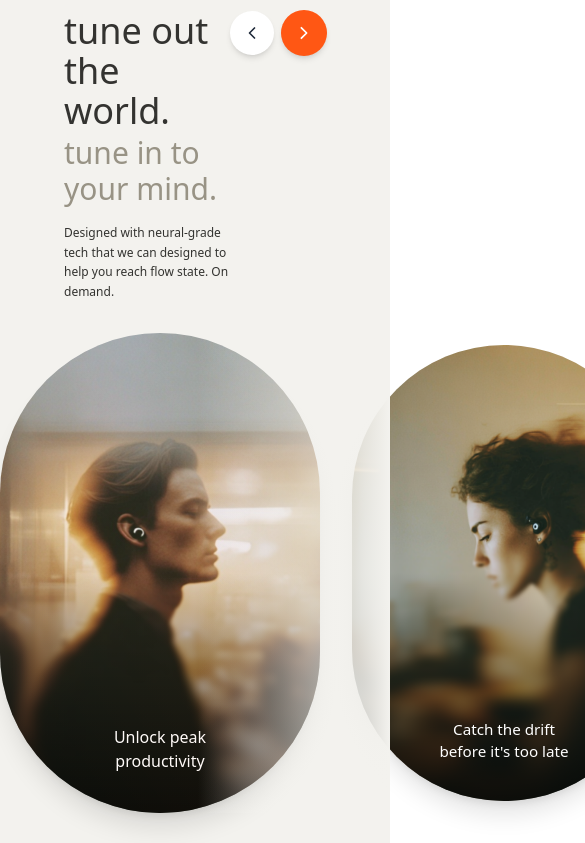
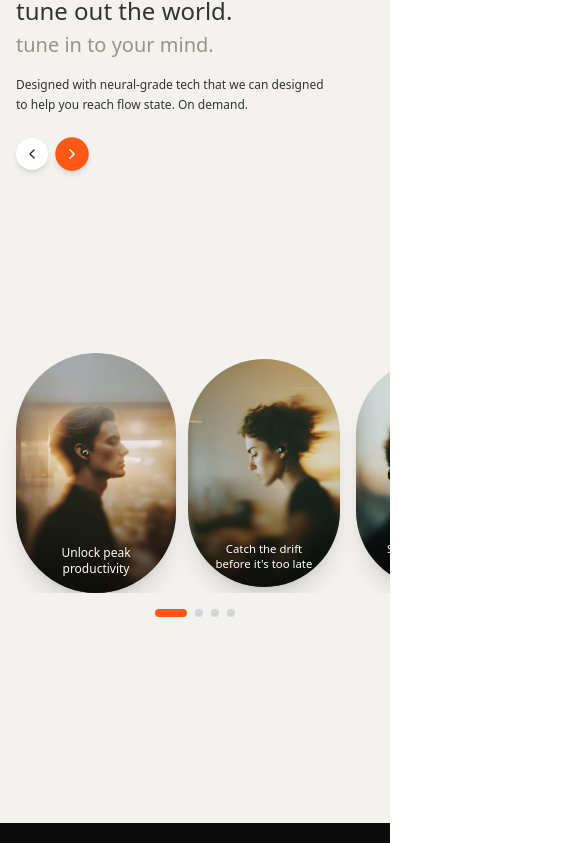
Before and after one commit to waqas-gul/zone-website, a React (Vite) app: page / in a window 390 px wide. Shown: the part 2116-2959 px from the top of the page, 585 px wide, since content can reach past the window. Built offline with nearby package versions, Linux system fonts and the light colour scheme.

Commit message:
make the slider respnosve

```diff
--- a/src/components/Slider.tsx
+++ b/src/components/Slider.tsx
@@ -54,16 +54,16 @@ export default function Slider() {
     >
       {/* Header Section */}
       <motion.div
-        className="flex z-10 justify-between items-start my-8 mx-16"
+        className="flex flex-col md:flex-row z-10 justify-between items-start gap-6 my-4 sm:my-6 md:my-8 mx-4 sm:mx-8 md:mx-12 lg:mx-16"
         initial={{ y: 30, opacity: 0 }}
         whileInView={{ y: 0, opacity: 1 }}
         viewport={{ once: true }}
         transition={{ duration: 0.7 }}
       >
         {/* Left: Header Text */}
-        <div className="max-w-md">
+        <div className="max-w-md w-full">
           <motion.h1
-            className="text-4xl md:text-5xl font-light text-[#333330] mb-1"
+            className="text-2xl sm:text-3xl md:text-4xl lg:text-5xl font-light text-[#333330] mb-1"
             initial={{ opacity: 0, x: -20 }}
             whileInView={{ opacity: 1, x: 0 }}
             viewport={{ once: true }}
@@ -72,7 +72,7 @@ export default function Slider() {
             tune out the world.
           </motion.h1>
           <motion.h2
-            className="text-3xl md:text-4xl font-light text-[#989385] mb-4"
+            className="text-xl sm:text-2xl md:text-3xl lg:text-4xl font-light text-[#989385] mb-4"
             initial={{ opacity: 0, x: -20 }}
             whileInView={{ opacity: 1, x: 0 }}
             viewport={{ once: true }}
@@ -81,7 +81,7 @@ export default function Slider() {
             tune in to your mind.
           </motion.h2>
           <motion.p
-            className="text-xs text-[#333330] max-w-xs leading-relaxed"
+            className="text-xs sm:text-sm text-[#333330] max-w-xs leading-relaxed"
             initial={{ opacity: 0 }}
             whileInView={{ opacity: 1 }}
             viewport={{ once: true }}
@@ -92,9 +92,9 @@ export default function Slider() {
           </motion.p>
         </div>
 
-        {/* Right: Navigation Arrows */}
+        {/* Navigation Arrows - Horizontal alignment at top right */}
         <motion.div
-          className="flex gap-2"
+          className="flex gap-2 mt-0 md:mt-24 md:self-end"
           initial={{ opacity: 0, scale: 0.8 }}
           whileInView={{ opacity: 1, scale: 1 }}
           viewport={{ once: true }}
@@ -102,7 +102,7 @@ export default function Slider() {
         >
           <motion.button
             onClick={prevSlide}
-            className="bg-white rounded-full p-3 shadow-md hover:bg-gray-50 transition-colors relative overflow-hidden group"
+            className="bg-white rounded-full p-2 sm:p-3 shadow-md hover:bg-gray-50 transition-colors relative overflow-hidden group"
             aria-label="Previous slide"
             whileHover={{ scale: 1.1 }}
             whileTap={{ scale: 0.9 }}
@@ -113,12 +113,12 @@ export default function Slider() {
               whileHover={{ x: "100%" }}
               transition={{ duration: 0.6 }}
             />
-            <ChevronLeft className="w-5 h-5 text-gray-800 relative z-10" />
+            <ChevronLeft className="w-4 h-4 sm:w-5 sm:h-5 text-gray-800 relative z-10" />
           </motion.button>
 
           <motion.button
             onClick={nextSlide}
-            className="bg-[#FF5714] rounded-full p-3 shadow-md hover:bg-[#ff7e14] transition-colors relative overflow-hidden group"
+            className="bg-[#FF5714] rounded-full p-2 sm:p-3 shadow-md hover:bg-[#ff7e14] transition-colors relative overflow-hidden group"
             aria-label="Next slide"
             whileHover={{ scale: 1.1 }}
             whileTap={{ scale: 0.9 }}
@@ -139,21 +139,21 @@ export default function Slider() {
               whileHover={{ x: "100%" }}
               transition={{ duration: 0.6 }}
             />
-            <ChevronRight className="w-5 h-5 text-white relative z-10" />
+            <ChevronRight className="w-4 h-4 sm:w-5 sm:h-5 text-white relative z-10" />
           </motion.button>
         </motion.div>
       </motion.div>
 
       {/* Carousel Container */}
       <motion.div
-        className="flex-1 z-20  flex items-center justify-end relative"
+        className="flex-1 z-20 flex items-center justify-center md:justify-end relative overflow-hidden w-full"
         initial={{ opacity: 0 }}
         whileInView={{ opacity: 1 }}
         viewport={{ once: true }}
         transition={{ delay: 0.2, duration: 0.8 }}
       >
-        <div className="w-full max-w-6xl relative">
-          <div className="relative">
+        <div className="w-full max-w-6xl relative px-0">
+          <div className="relative overflow-hidden">
             <AnimatePresence mode="wait" custom={direction}>
               <motion.div
                 key={currentSlide}
@@ -178,13 +178,13 @@ export default function Slider() {
                   opacity: { duration: 0.4 },
                   scale: { duration: 0.3 },
                 }}
-                className="flex gap-6"
+                className="flex gap-2 sm:gap-3 md:gap-4 lg:gap-6 px-4 sm:px-0"
               >
-                <div className="flex gap-6">
+                <div className="flex gap-2 sm:gap-3 md:gap-4 lg:gap-6">
                   {slides.map((slide, index) => (
                     <motion.div
                       key={`${currentSlide}-${index}`}
-                      className="flex-shrink-0 w-80 relative"
+                      className="flex-shrink-0 w-40 xs:w-44 sm:w-56 md:w-64 lg:w-80 max-w-[80vw] sm:max-w-none relative"
                       initial={{ opacity: 0, scale: 0.9, y: 20, zIndex: 1 }}
                       animate={{
                         opacity: 1,
@@ -203,11 +203,11 @@ export default function Slider() {
                         transition: { duration: 0.3 },
                       }}
                     >
-                      <div className="relative rounded-full overflow-hidden aspect-[2/3] bg-[#F3F2EE] shadow-xl">
+                      <div className="relative rounded-full overflow-hidden aspect-[2/3] bg-[#F3F2EE] shadow-xl w-full">
                         <motion.img
                           src={slide.image}
                           alt={slide.title}
-                          className="w-full h-full object-cover"
+                          className="w-full h-full object-cover object-center"
                           initial={{ scale: 1.1 }}
                           animate={{ scale: 1 }}
                           transition={{ duration: 0.7 }}
@@ -215,19 +215,19 @@ export default function Slider() {
                         />
                         <div className="absolute inset-0 bg-gradient-to-t from-black/70 via-transparent to-transparent" />
                         <motion.div
-                          className="absolute bottom-10 left-0 right-0 text-center text-white px-6"
+                          className="absolute bottom-4 sm:bottom-6 md:bottom-8 lg:bottom-10 left-0 right-0 text-center text-white px-2 sm:px-3 md:px-4 lg:px-6"
                           initial={{ opacity: 0, y: 20 }}
                           animate={{ opacity: 1, y: 0 }}
                           transition={{ delay: 0.3 }}
                         >
                           <motion.p
-                            className="text-base font-light"
+                            className="text-xs sm:text-sm md:text-base font-light"
                             whileHover={{ scale: 1.05 }}
                           >
                             {slide.title}
                           </motion.p>
                           <motion.p
-                            className="text-base font-light"
+                            className="text-xs sm:text-sm md:text-base font-light"
                             whileHover={{ scale: 1.05 }}
                           >
                             {slide.subtitle}
@@ -252,7 +252,7 @@ export default function Slider() {
 
             {/* Right side blur gradient */}
             <motion.div
-              className="absolute top-0 right-0 bottom-0 w-48 bg-gradient-to-l from-[#F3F2EE] to-transparent pointer-events-none z-10"
+              className="hidden sm:block absolute top-0 right-0 bottom-0 w-24 sm:w-32 md:w-48 bg-gradient-to-l from-[#F3F2EE] to-transparent pointer-events-none z-10"
               initial={{ opacity: 0 }}
               animate={{ opacity: 1 }}
               transition={{ delay: 0.4 }}
@@ -261,7 +261,7 @@ export default function Slider() {
 
           {/* Dots Indicator */}
           <motion.div
-            className="flex justify-center gap-2 mt-8"
+            className="flex justify-center gap-2 mt-4 sm:mt-6 md:mt-8"
             initial={{ opacity: 0, y: 20 }}
             whileInView={{ opacity: 1, y: 0 }}
             viewport={{ once: true }}
```
